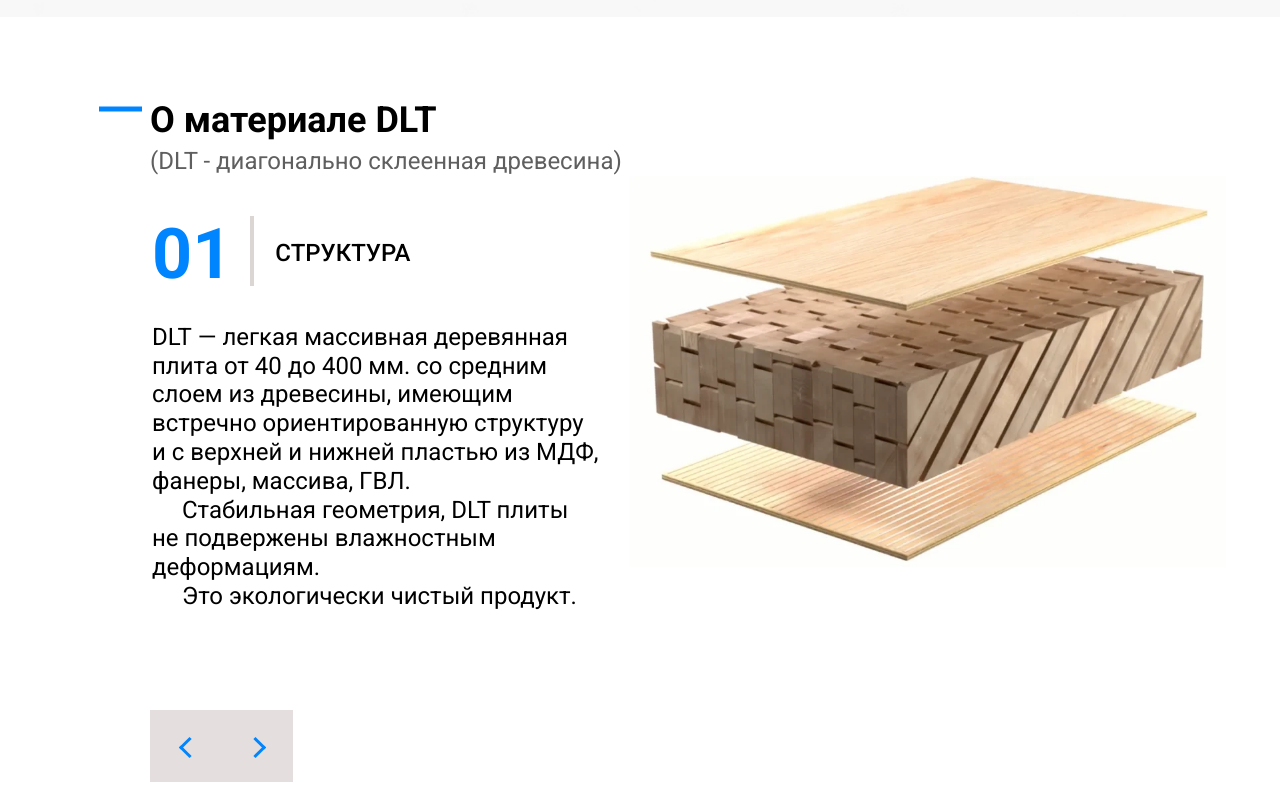
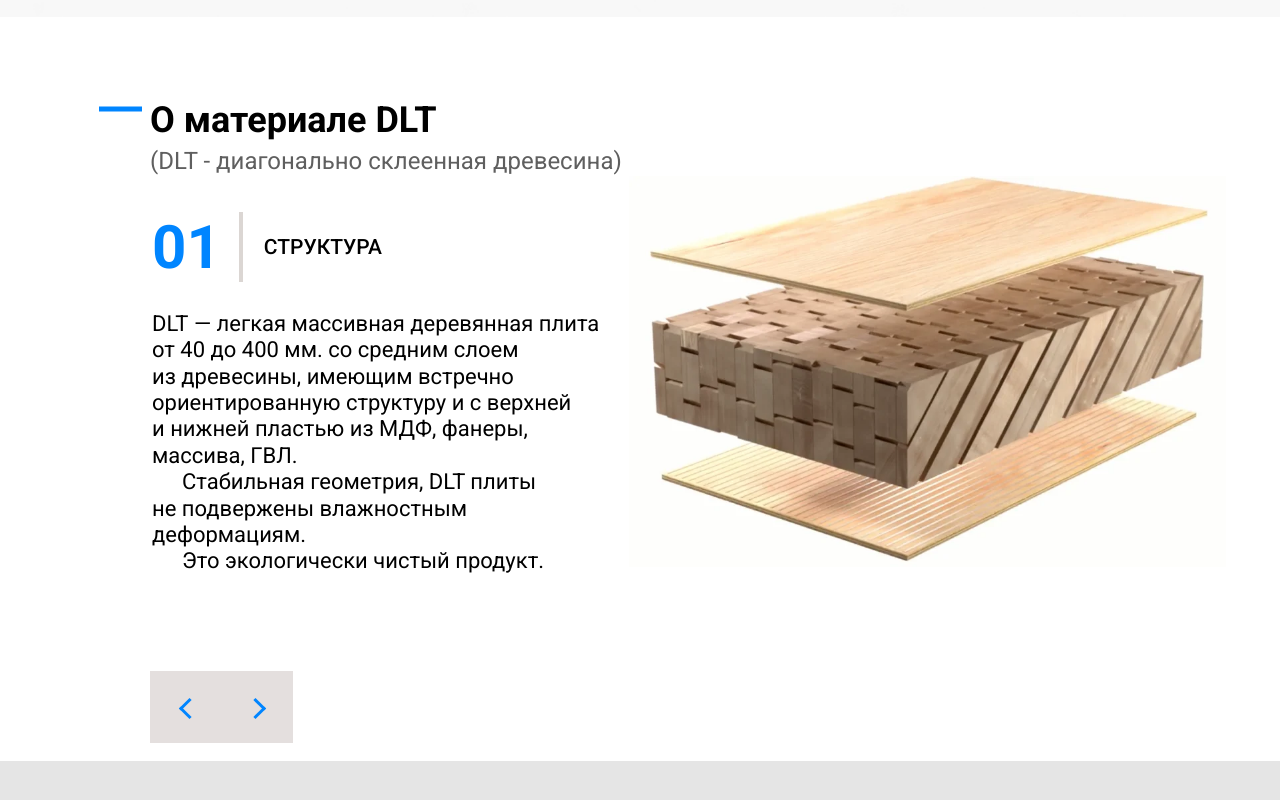
Before and after one commit to Kirill-2-3/DLT, a plain HTML site: page index.html in a window 1280 px wide. Shown: the part 964-1764 px from the top of the page. After the commit the page ends 1725 px from the top, so only its background shows below. Drawn offline with nearby package versions, Linux system fonts and the light colour scheme.

Commit message:
Update style.css

```diff
--- a/assets/css/style.css
+++ b/assets/css/style.css
@@ -675,14 +675,14 @@ r=========================*/
 .materials__number {
     margin-right: 18px;
 
-    font: 700 70px / 1.2 'Roboto', sans-serif;;
+    font: 700 60px / 1.2 'Roboto', sans-serif;;
     color: #0085FF;
 }
 
 .materials__content-title {
     padding-left: 25px;
 
-    font: 500 24px / 1.2 'Roboto', sans-serif;;
+    font: 500 21px / 1.2 'Roboto', sans-serif;;
     color: #000;
     text-transform: uppercase;
 
@@ -706,7 +706,7 @@ r=========================*/
     width: 100%;
     max-width: 453px;
 
-    font: 400 24px / 1.2 'Roboto', sans-serif;;
+    font: 400 22px / 1.2 'Roboto', sans-serif;;
     color: #000;
 }
 
```
